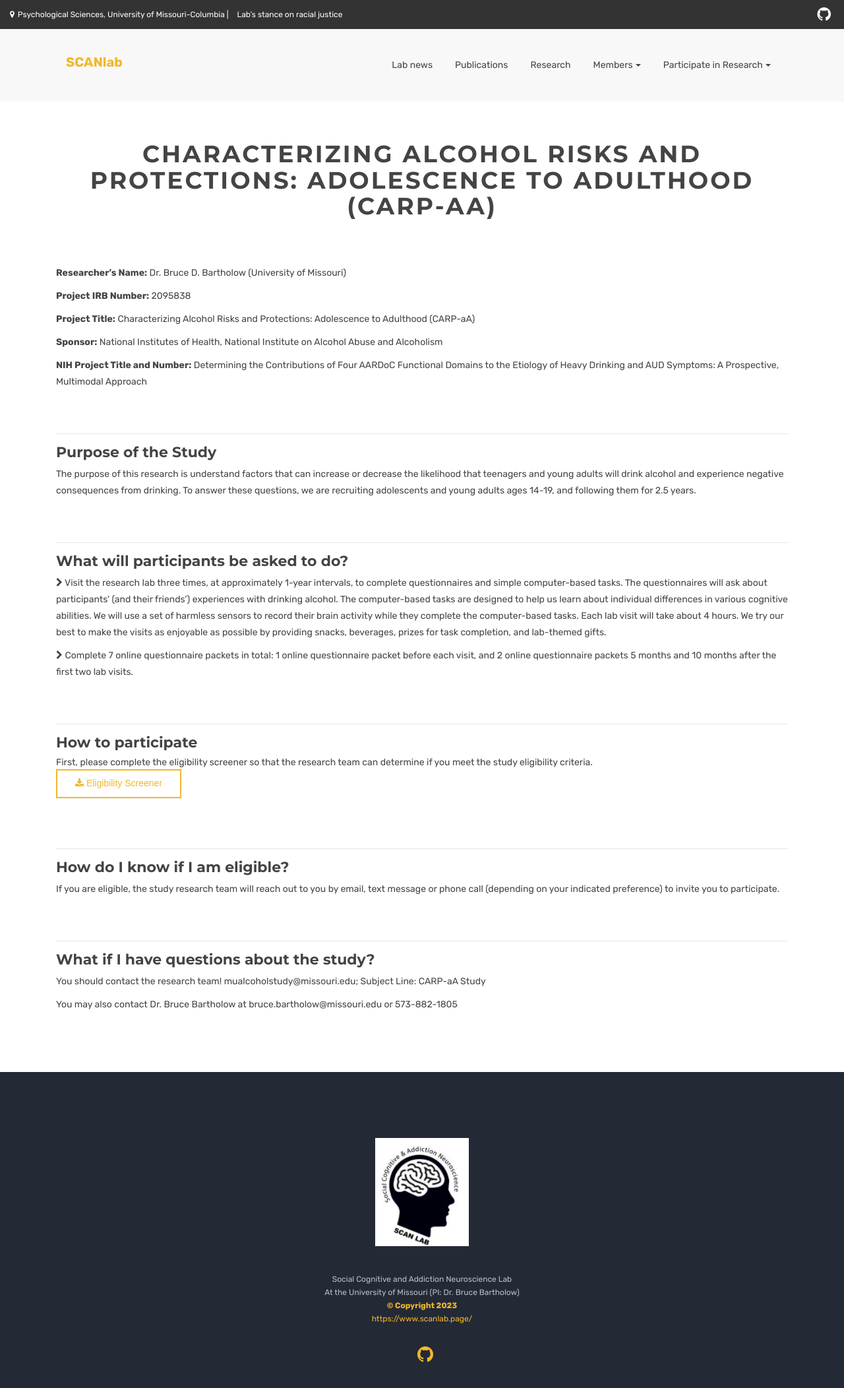
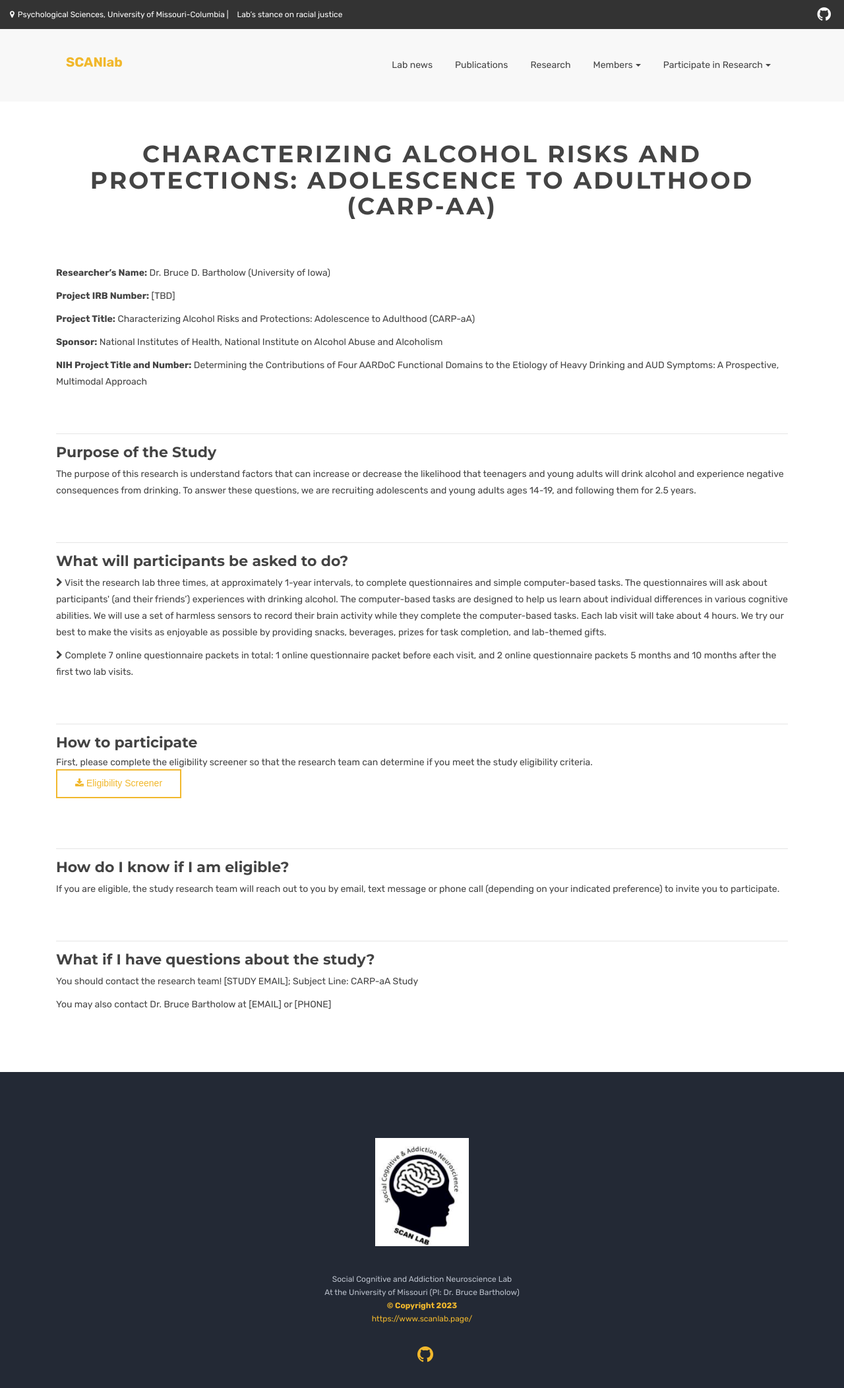
Before and after one commit to bartholow-scanlab/bartholow-scanlab.github.io, a Jekyll site: the page built from CARP-aA.html, in a window 1280 px wide. Shown: the top 2104 px of the page at 66% size. Built offline with Jekyll 4.4.1, drawn with Linux system fonts in a browser that asks for light colours.

Commit message:
Update CARP-aA.html

```diff
--- a/CARP-aA.html
+++ b/CARP-aA.html
@@ -11,8 +11,8 @@ title: CARP-aA
 	      </div>
 
 
-<p><b>Researcher’s Name:</b> Dr. Bruce D. Bartholow (University of Missouri)</p>
-<p><b>Project IRB Number:</b> 2095838</p>
+<p><b>Researcher’s Name:</b> Dr. Bruce D. Bartholow (University of Iowa)</p>
+<p><b>Project IRB Number:</b> [TBD] </p>
 <p><b>Project Title:</b> Characterizing Alcohol Risks and Protections: Adolescence to Adulthood (CARP-aA)</p>
 <p><b>Sponsor:</b> National Institutes of Health, National Institute on Alcohol Abuse and Alcoholism</p>
 <p><b>NIH Project Title and Number:</b> Determining the Contributions of Four AARDoC Functional Domains to the Etiology of Heavy Drinking and AUD Symptoms: A Prospective, Multimodal Approach</p>
@@ -63,8 +63,8 @@ First, please complete the eligibility screener so that the research team can de
 
 <h4>What if I have questions about the study?</h4>
 
-<p>You should contact the research team! mualcoholstudy@missouri.edu; Subject Line: CARP-aA Study</p>
-<p>You may also contact Dr. Bruce Bartholow at bruce.bartholow@missouri.edu or 573-882-1805</p>
+<p>You should contact the research team! [STUDY EMAIL]; Subject Line: CARP-aA Study</p>
+<p>You may also contact Dr. Bruce Bartholow at [EMAIL] or [PHONE]</p>
 
 
 
```
